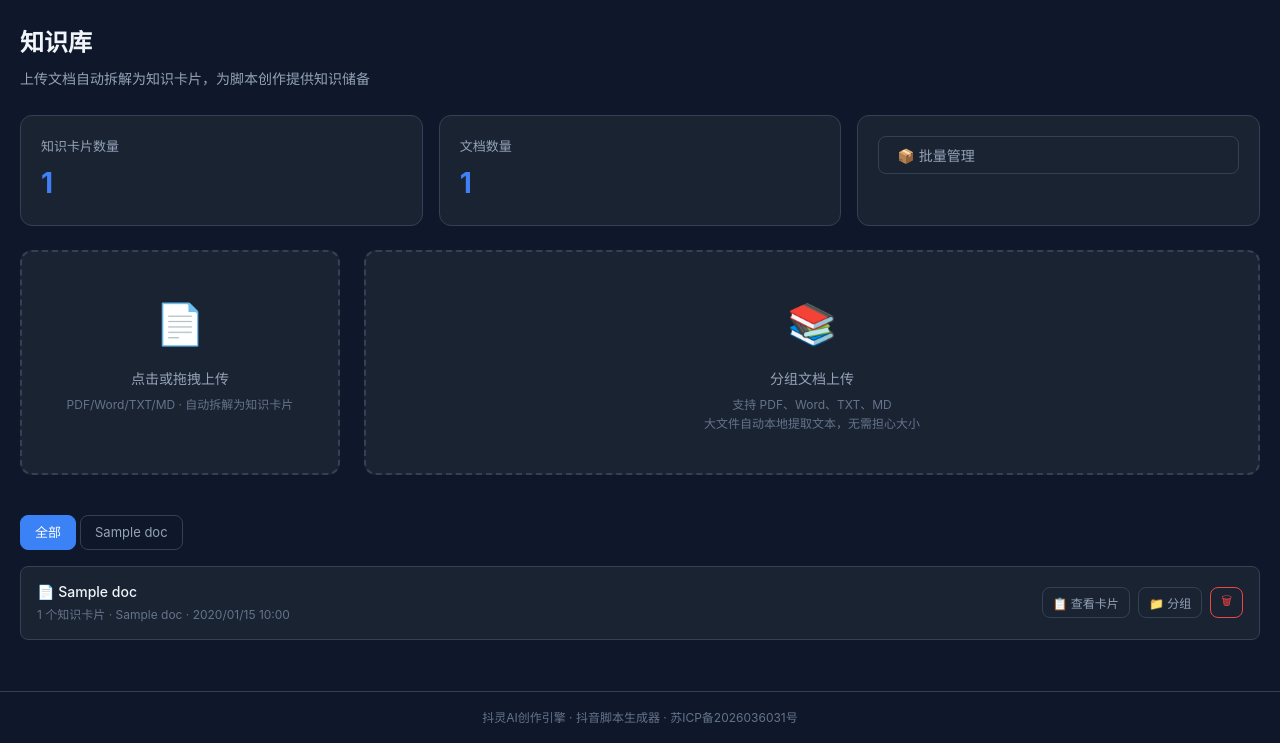
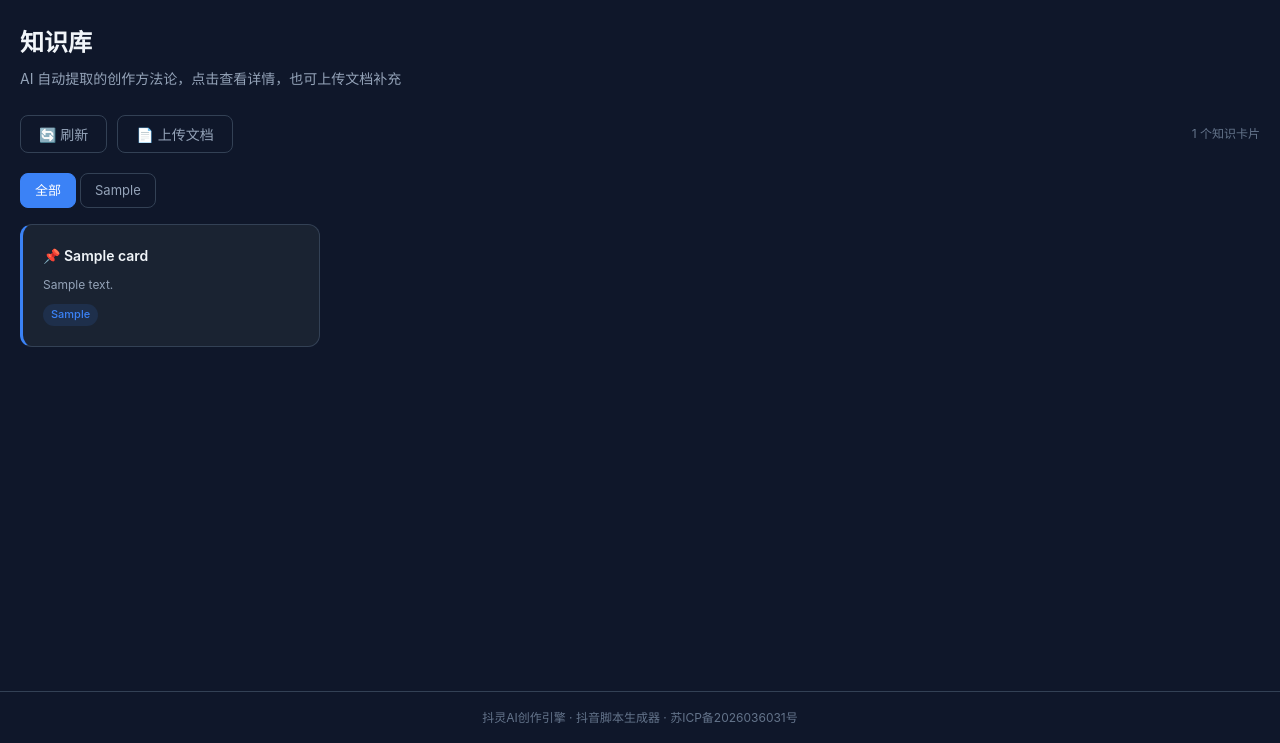
Before and after one commit to 1224wyy/douling-script-generator, a Flask app: page /knowledge in a window 1280 px wide. Shown: the part 57-800 px from the top of the page. Run offline with Flask 3, Linux system fonts and the light colour scheme; tables that the repository leaves empty hold one stand-in row (values such as "Sample post"); some libraries are stand-ins or nearby versions.

Commit message:
redesign knowledge base: card grid layout, smart naming, independent cards

```diff
--- a/app.py
+++ b/app.py
@@ -708,58 +708,88 @@ def _write_table_to_doc(doc, rows):
     doc.add_paragraph('')
 
 
+def _smart_card_name(section_title, content):
+    """根据分析章节内容生成通俗易懂的卡片名"""
+    import re
+
+    # 提取核心关键词
+    title_lower = section_title.lower()
+    content_first = content[:200].lower()
+
+    # 规则匹配 → 简洁命名
+    rules = [
+        (r'开头|黄金|钩子|前.*秒|吸引|抓', '钩子'),
+        (r'结尾|互动引导|引导|关注|转化|逼单|下单|购买|挂车', '引导转化'),
+        (r'文案|台词|话术|口播|对白|金句', '文案话术'),
+        (r'爆款|能爆|跑量|流量', '爆款密码'),
+        (r'受众|目标|人群|画像|定位', '受众定位'),
+        (r'制作|拍摄|运镜|构图|光线|镜头', '拍摄手法'),
+        (r'剪辑|节奏|转场|快切|慢镜', '剪辑节奏'),
+        (r'bgm|音乐|音效|配乐|卡点', 'BGM音效'),
+        (r'标签|话题|关键词|seo', '标签策略'),
+        (r'方法论|公式|模板|可复用|底层逻辑', '创作公式'),
+        (r'改进|优化|创新|重做', '优化思路'),
+        (r'结构|框架|节奏|层次', '结构框架'),
+        (r'情绪|情感|共鸣|感动|焦虑', '情绪调动'),
+        (r'视觉|画面|字幕|特效|封面', '视觉包装'),
+        (r'产品|卖点|植入|种草|展示', '产品植入'),
+    ]
+
+    for pattern, name in rules:
+        if re.search(pattern, title_lower + content_first):
+            # 提取具体的技巧名
+            detail = ''
+            for line in (section_title + '\n' + content).split('\n'):
+                line = line.strip().lstrip('*').strip()
+                if len(line) > 5 and len(line) < 50 and line != section_title:
+                    detail = line
+                    break
+            if detail:
+                return f"{name}-{detail[:25]}"
+            return name
+
+    # 默认：取标题前30字
+    short = section_title[:30].strip().lstrip('#').strip()
+    return short if short else '创作技巧'
+
+
 def _extract_knowledge_from_analysis(video):
     """从视频AI分析报告中自动提取知识卡片"""
     analysis = video.analysis
     if not analysis:
         return 0
 
-    # 按 ### 标题拆分为知识片段
     sections = analysis.split('\n### ')
     cards_made = 0
 
-    # 找到或创建知识库文档
-    doc = KnowledgeDoc.query.filter_by(title='视频分析精华').first()
-    if not doc:
-        doc = KnowledgeDoc(
-            title='视频分析精华',
-            file_name='video_analysis_knowledge.md',
-            content='',
-            card_count=0,
-            group_name='视频分析知识',
-        )
-        db.session.add(doc)
-        db.session.flush()
-
-    for sec in sections[1:]:  # 跳过第一部分（视频概述）
+    for sec in sections[1:]:
         lines = sec.strip().split('\n')
-        title = lines[0].strip()[:200] if lines else '分析片段'
-        # 跳过太短的标题（如纯数字、纯符号）
-        if len(title) < 3:
+        raw_title = lines[0].strip()[:200] if lines else ''
+        if len(raw_title) < 3:
             continue
         content = '\n'.join(lines[1:]).strip()[:2000] if len(lines) > 1 else sec.strip()[:2000]
         if len(content) < 30:
             continue
 
-        # 提取标签
+        # 智能命名
+        title = _smart_card_name(raw_title, content)
+
+        # 标签
         tags = []
-        tag_keywords = ['开头', '中段', '结尾', '爆款', '受众', '文案', '制作', '拍摄', '剪辑',
-                        'BGM', '标签', '方法论', '改进', '创新', '结构', '节奏']
-        for t in tag_keywords:
-            if t in title or t in content[:100]:
+        for t in ['钩子', '引导转化', '文案话术', '爆款', '受众', '拍摄', '剪辑', 'BGM',
+                   '标签', '公式', '优化', '结构', '情绪', '视觉', '产品']:
+            if t in title or t in raw_title or t in content[:100]:
                 tags.append(t)
 
         card = KnowledgeCard(
-            doc_id=doc.id,
-            title=f"🎬 {video.title[:40]} — {title[:80]}",
+            doc_id=None,  # 独立卡片，不归属文档
+            title=title[:200],
             content=content,
-            tags=', '.join(tags[:5]) if tags else '视频分析',
+            tags=', '.join(tags[:4]) if tags else '创作技巧',
         )
         db.session.add(card)
         cards_made += 1
 
-    doc.card_count = KnowledgeCard.query.filter_by(doc_id=doc.id).count()
-    db.session.add(doc)
     return cards_made
 
 
--- a/static/css/style.css
+++ b/static/css/style.css
@@ -351,6 +351,24 @@ a:hover {
 .stat-limit {
     font-size: 12px;
     color: var(--text-muted);
+}
+
+/* ===== 知识卡片网格 ===== */
+.cards-grid {
+    display: grid;
+    grid-template-columns: repeat(auto-fill, minmax(280px, 1fr));
+    gap: 14px;
+}
+
+.knowledge-card {
+    transition: all 0.2s;
+    min-height: 120px;
+}
+
+.knowledge-card:hover {
+    transform: translateY(-2px);
+    box-shadow: 0 6px 20px rgba(0,0,0,0.3);
+    border-color: var(--accent);
 }
 
 /* ===== 文件上传区 ===== */
--- a/static/js/knowledge.js
+++ b/static/js/knowledge.js
@@ -1,156 +1,96 @@
 /**
- * 知识库页逻辑
+ * 知识库 - 卡片网格
  */
+let allCards = [];
+let currentTag = 'all';
 
-let currentGroup = 'all';
-let allDocs = [];
-
-async function loadDocs() {
+async function loadCards() {
     try {
-        allDocs = await apiGet('/api/knowledge/docs');
-        // 同时加载卡片总数
-        const cards = await apiGet('/api/knowledge/cards');
-        document.getElementById('cardCount').textContent = cards.length;
-        document.getElementById('docCount').textContent = allDocs.length;
-        renderDocs();
-        updateGroupTabs();
+        allCards = await apiGet('/api/knowledge/cards');
+        document.getElementById('cardCountText').textContent = `${allCards.length} 个知识卡片`;
+        buildTagFilter();
+        renderCards();
     } catch (e) {
         showToast('加载失败: ' + e.message, 'error');
     }
 }
 
-function updateGroupTabs() {
-    const groups = new Set(allDocs.map(d => d.group_name || '未分组'));
-    const container = document.getElementById('groupTabs');
-    container.innerHTML = `
-        <span class="tab ${currentGroup === 'all' ? 'active' : ''}" onclick="filterByGroup('all')">全部</span>
-        ${[...groups].map(g => `<span class="tab ${currentGroup === g ? 'active' : ''}" onclick="filterByGroup('${escapeHtml(g)}')">${escapeHtml(g)}</span>`).join('')}
-    `;
+function buildTagFilter() {
+    const tags = new Set();
+    allCards.forEach(c => {
+        if (c.tags) c.tags.split(', ').forEach(t => { if (t) tags.add(t); });
+    });
+    const container = document.getElementById('tagFilter');
+    container.innerHTML = `<span class="tab ${currentTag==='all'?'active':''}" onclick="filterByTag('all')">全部</span>`;
+    [...tags].sort().forEach(t => {
+        container.innerHTML += `<span class="tab ${currentTag===t?'active':''}" onclick="filterByTag('${escapeHtml(t)}')">${escapeHtml(t)}</span>`;
+    });
 }
 
-function filterByGroup(group) {
-    currentGroup = group;
-    renderDocs();
-    updateGroupTabs();
+function filterByTag(tag) {
+    currentTag = tag;
+    buildTagFilter();
+    renderCards();
 }
 
-function renderDocs() {
-    const docs = currentGroup === 'all' ? allDocs : allDocs.filter(d => d.group_name === currentGroup);
-    const container = document.getElementById('docList');
-    if (docs.length === 0) {
-        container.innerHTML = '<div class="empty-state"><div class="empty-state-icon">📄</div><p class="empty-state-text">暂无知识文档</p></div>';
+function renderCards() {
+    const cards = currentTag === 'all' ? allCards : allCards.filter(c => (c.tags || '').includes(currentTag));
+    const container = document.getElementById('cardsGrid');
+
+    if (cards.length === 0) {
+        container.innerHTML = '<div class="empty-state"><p class="empty-state-text">该分类下暂无知识卡片</p></div>';
         return;
     }
-    container.innerHTML = docs.map(d => `
-        <div class="list-item">
-            <div class="list-item-info">
-                <div class="list-item-title">📄 ${escapeHtml(d.title)}</div>
-                <div class="list-item-meta">
-                    ${d.card_count} 个知识卡片 · ${escapeHtml(d.group_name)} · ${formatDate(d.created_at)}
-                </div>
-            </div>
-            <div class="list-item-actions">
-                <button class="btn btn-sm btn-outline" onclick="viewCards(${d.id})">📋 查看卡片</button>
-                <button class="btn btn-sm btn-outline" onclick="changeGroup(${d.id}, '${escapeHtml(d.group_name)}')">📁 分组</button>
-                <button class="btn btn-sm btn-danger" onclick="deleteDoc(${d.id})">🗑</button>
-            </div>
-        </div>
-    `).join('');
+
+    // 卡片色系
+    const colors = ['#3b82f6', '#8b5cf6', '#ec4899', '#10b981', '#f59e0b', '#ef4444', '#06b6d4', '#84cc16'];
+    container.innerHTML = cards.map((c, i) => {
+        const color = colors[i % colors.length];
+        const tagHtml = c.tags ? c.tags.split(', ').slice(0, 3).map(t => `<span class="tag" style="background:${color}20;color:${color};">${escapeHtml(t)}</span>`).join('') : '';
+        const preview = (c.content || '').substring(0, 150);
+        return `
+        <div class="card knowledge-card" onclick="viewCardDetail('${escapeHtml(c.title)}', '${escapeHtml(c.content)}', '${escapeHtml(c.tags || '')}')" style="border-left:3px solid ${color};cursor:pointer;">
+            <div class="card-title" style="font-size:14px;margin-bottom:8px;">📌 ${escapeHtml(c.title)}</div>
+            <div class="card-body" style="font-size:12px;color:var(--text-secondary);line-height:1.6;display:-webkit-box;-webkit-line-clamp:4;-webkit-box-orient:vertical;overflow:hidden;">${escapeHtml(preview)}</div>
+            ${tagHtml ? `<div style="margin-top:10px;display:flex;gap:4px;flex-wrap:wrap;">${tagHtml}</div>` : ''}
+        </div>`;
+    }).join('');
 }
 
-// ===== 上传文件 =====
+function viewCardDetail(title, content, tags) {
+    document.getElementById('cardModalTitle').textContent = title;
+    document.getElementById('cardModalContent').innerHTML = mdToHtml(content);
+    const tagContainer = document.getElementById('cardModalTags');
+    if (tags) {
+        tagContainer.innerHTML = tags.split(', ').map(t => `<span class="tag tag-blue">${escapeHtml(t)}</span>`).join(' ');
+    } else {
+        tagContainer.innerHTML = '';
+    }
+    document.getElementById('cardModal').style.display = 'flex';
+}
+
+// 点击遮罩关闭
+document.addEventListener('click', e => {
+    if (e.target.id === 'cardModal') document.getElementById('cardModal').style.display = 'none';
+});
+
+// 上传文件
 async function uploadKnowledgeFile(input) {
     const files = input.files;
     if (!files.length) return;
-
     for (const file of files) {
-        const formData = new FormData();
-        formData.append('file', file);
+        const fd = new FormData(); fd.append('file', file);
         try {
-            const res = await fetch('/api/knowledge/upload', { method: 'POST', body: formData });
+            const res = await fetch('/api/knowledge/upload', { method: 'POST', body: fd });
             const data = await res.json();
             if (!res.ok) throw new Error(data.error);
-            showToast(`「${file.name}」上传成功，已拆解为 ${data.cards?.length || 0} 个知识卡片`, 'success');
+            showToast(`「${file.name}」上传成功，${data.cards?.length || 0} 张卡片`, 'success');
         } catch (e) {
-            showToast(`「${file.name}」上传失败: ${e.message}`, 'error');
+            showToast(`上传失败: ${e.message}`, 'error');
         }
     }
     input.value = '';
-    loadDocs();
+    loadCards();
 }
 
-// ===== 拖拽上传支持 =====
-['cardUploadZone', 'docUploadZone'].forEach(id => {
-    const zone = document.getElementById(id);
-    if (!zone) return;
-    zone.addEventListener('dragover', e => {
-        e.preventDefault();
-        zone.classList.add('drag-over');
-    });
-    zone.addEventListener('dragleave', () => zone.classList.remove('drag-over'));
-    zone.addEventListener('drop', e => {
-        e.preventDefault();
-        zone.classList.remove('drag-over');
-        const files = e.dataTransfer.files;
-        if (files.length) {
-            const input = document.getElementById('knowledgeFileInput');
-            const dt = new DataTransfer();
-            for (const f of files) dt.items.add(f);
-            input.files = dt.files;
-            uploadKnowledgeFile(input);
-        }
-    });
-});
-
-// ===== 查看知识卡片 =====
-async function viewCards(docId) {
-    try {
-        const cards = await apiGet('/api/knowledge/cards?doc_id=' + docId);
-        const content = cards.length === 0
-            ? '<p class="empty-state-text">暂无知识卡片</p>'
-            : cards.map(c => `
-                <div class="card" style="margin-bottom:12px;">
-                    <div style="font-weight:600;margin-bottom:6px;">📌 ${escapeHtml(c.title)}</div>
-                    <div style="font-size:13px;color:var(--text-secondary);line-height:1.7;">${mdToHtml(c.content)}</div>
-                    <div style="margin-top:8px;">${c.tags.split(', ').map(t => `<span class="tag tag-blue">${escapeHtml(t)}</span>`).join(' ')}</div>
-                </div>
-            `).join('');
-        document.getElementById('cardsContent').innerHTML = content;
-        document.getElementById('cardsModal').style.display = 'flex';
-    } catch (e) {
-        showToast('加载失败', 'error');
-    }
-}
-
-function closeCardsModal() {
-    document.getElementById('cardsModal').style.display = 'none';
-}
-
-// ===== 分组管理 =====
-function changeGroup(docId, currentName) {
-    const newGroup = prompt('输入分组名称（留空=未分组）：', currentName || '');
-    if (newGroup === null) return;
-    apiPut('/api/knowledge/docs/' + docId, { group_name: newGroup || '未分组' }).then(() => {
-        showToast('分组已更新', 'success');
-        loadDocs();
-    }).catch(e => showToast('更新失败', 'error'));
-}
-
-// ===== 删除文档 =====
-async function deleteDoc(id) {
-    if (confirm('确定删除此知识文档及所有关联卡片吗？')) {
-        try {
-            await apiDelete('/api/knowledge/docs?id=' + id);
-            showToast('已删除', 'success');
-            loadDocs();
-        } catch (e) {
-            showToast('删除失败', 'error');
-        }
-    }
-}
-
-function batchManage() {
-    showToast('批量管理功能开发中', 'info');
-}
-
-document.addEventListener('DOMContentLoaded', loadDocs);
+document.addEventListener('DOMContentLoaded', loadCards);
--- a/templates/knowledge.html
+++ b/templates/knowledge.html
@@ -2,61 +2,39 @@
 {% block content %}
 <div class="page-header">
     <h1 class="page-title">知识库</h1>
-    <p class="page-desc">上传文档自动拆解为知识卡片，为脚本创作提供知识储备</p>
+    <p class="page-desc">AI 自动提取的创作方法论，点击查看详情，也可上传文档补充</p>
 </div>
 
-<!-- 统计 -->
-<div class="stats-grid" style="grid-template-columns:repeat(auto-fit, minmax(150px, 1fr));">
-    <div class="stat-card">
-        <span class="stat-label">知识卡片数量</span>
-        <span class="stat-value" id="cardCount">0</span>
-    </div>
-    <div class="stat-card">
-        <span class="stat-label">文档数量</span>
-        <span class="stat-value" id="docCount">0</span>
-    </div>
-    <div class="stat-card">
-        <button class="btn btn-outline" onclick="batchManage()">📦 批量管理</button>
+<div class="toolbar">
+    <button class="btn btn-outline" onclick="loadCards()">🔄 刷新</button>
+    <button class="btn btn-outline" onclick="document.getElementById('knowledgeFileInput').click()">📄 上传文档</button>
+    <input type="file" id="knowledgeFileInput" style="display:none;" accept=".pdf,.doc,.docx,.txt,.md" onchange="uploadKnowledgeFile(this)" multiple>
+    <span style="font-size:12px;color:var(--text-muted);margin-left:auto;" id="cardCountText">0 个知识卡片</span>
+</div>
+
+<!-- 标签筛选 -->
+<div class="tabs" id="tagFilter" style="margin-bottom:16px;">
+    <span class="tab active" onclick="filterByTag('all')">全部</span>
+</div>
+
+<!-- 卡片网格 -->
+<div class="cards-grid" id="cardsGrid">
+    <div class="empty-state">
+        <p class="empty-state-text">暂无知识卡片</p>
     </div>
 </div>
 
-<!-- 上传区域 -->
-<div class="two-col" style="margin-bottom:24px;">
-    <div class="upload-zone" id="cardUploadZone" onclick="document.getElementById('knowledgeFileInput').click()">
-        <div class="upload-zone-icon">📄</div>
-        <div class="upload-zone-text">点击或拖拽上传</div>
-        <div class="upload-zone-hint">PDF/Word/TXT/MD · 自动拆解为知识卡片</div>
-    </div>
-    <div class="upload-zone" id="docUploadZone" onclick="document.getElementById('knowledgeFileInput').click()">
-        <div class="upload-zone-icon">📚</div>
-        <div class="upload-zone-text">分组文档上传</div>
-        <div class="upload-zone-hint">支持 PDF、Word、TXT、MD</div>
-        <div class="upload-zone-hint">大文件自动本地提取文本，无需担心大小</div>
-    </div>
-    <input type="file" id="knowledgeFileInput" style="display:none;" accept=".pdf,.doc,.docx,.txt,.md" onchange="uploadKnowledgeFile(this)" multiple>
-</div>
-
-<!-- 分组和文档列表 -->
-<div class="tabs" id="groupTabs">
-    <span class="tab active" onclick="filterByGroup('all')">全部</span>
-    <span class="tab" onclick="filterByGroup('未分组')">未分组</span>
-</div>
-
-<div id="docList">
-    <div class="empty-state">
-        <div class="empty-state-icon">📄</div>
-        <p class="empty-state-text">暂无知识文档</p>
-    </div>
-</div>
-
-<!-- 知识卡片弹窗 -->
-<div id="cardsModal" class="modal-overlay" style="display:none;">
+<!-- 卡片详情弹窗 -->
+<div id="cardModal" class="modal-overlay" style="display:none;">
     <div class="modal">
         <div class="modal-header">
-            <h3 class="modal-title">知识卡片</h3>
-            <button class="modal-close" onclick="closeCardsModal()">✕</button>
+            <h3 class="modal-title" id="cardModalTitle">卡片详情</h3>
+            <button class="modal-close" onclick="document.getElementById('cardModal').style.display='none'">✕</button>
         </div>
-        <div id="cardsContent" class="modal-body"></div>
+        <div class="modal-body">
+            <div id="cardModalTags" style="margin-bottom:12px;"></div>
+            <div id="cardModalContent" class="result-box"></div>
+        </div>
     </div>
 </div>
 {% endblock %}
```
